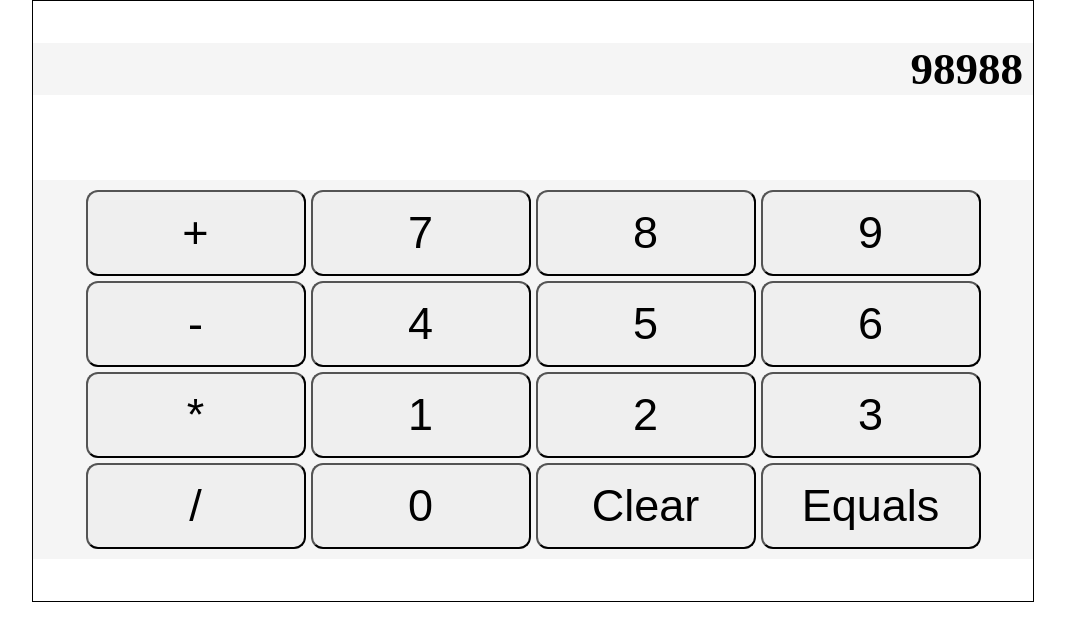
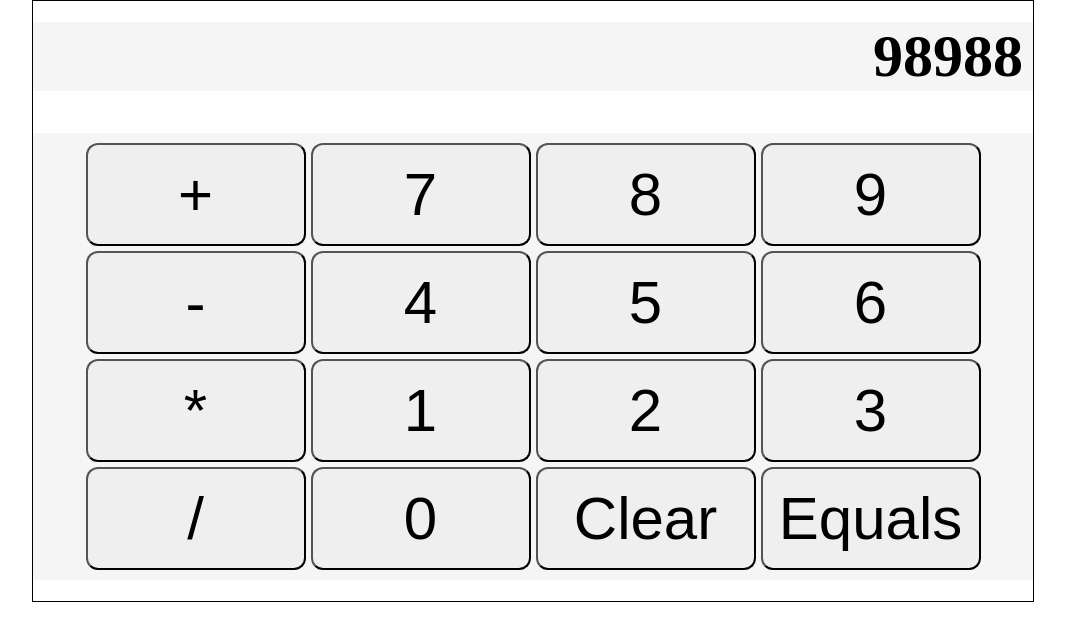
Before and after one commit to thebrianwong/odin-calculator, a plain HTML site: page index.html in a window 1280 px wide. Shown: the whole page, without its empty margins (107-1172 px from the left). Drawn offline with Linux system fonts and the light colour scheme.

Commit message:
Increase the font size to the max without the button text being unaligned centered

```diff
--- a/styles.css
+++ b/styles.css
@@ -6,7 +6,7 @@ body {
 button {
     padding: 15px;
     width: 220px;
-    font-size: 45px;
+    font-size: 60px;
     border-radius: 12px;
 }
 
@@ -39,7 +39,7 @@ button {
 .display-container {
     justify-content: flex-end;
     font-weight: bold;
-    font-size: 45px;
+    font-size: 60px;
     padding: 0 10px 0;
 }
 
```
